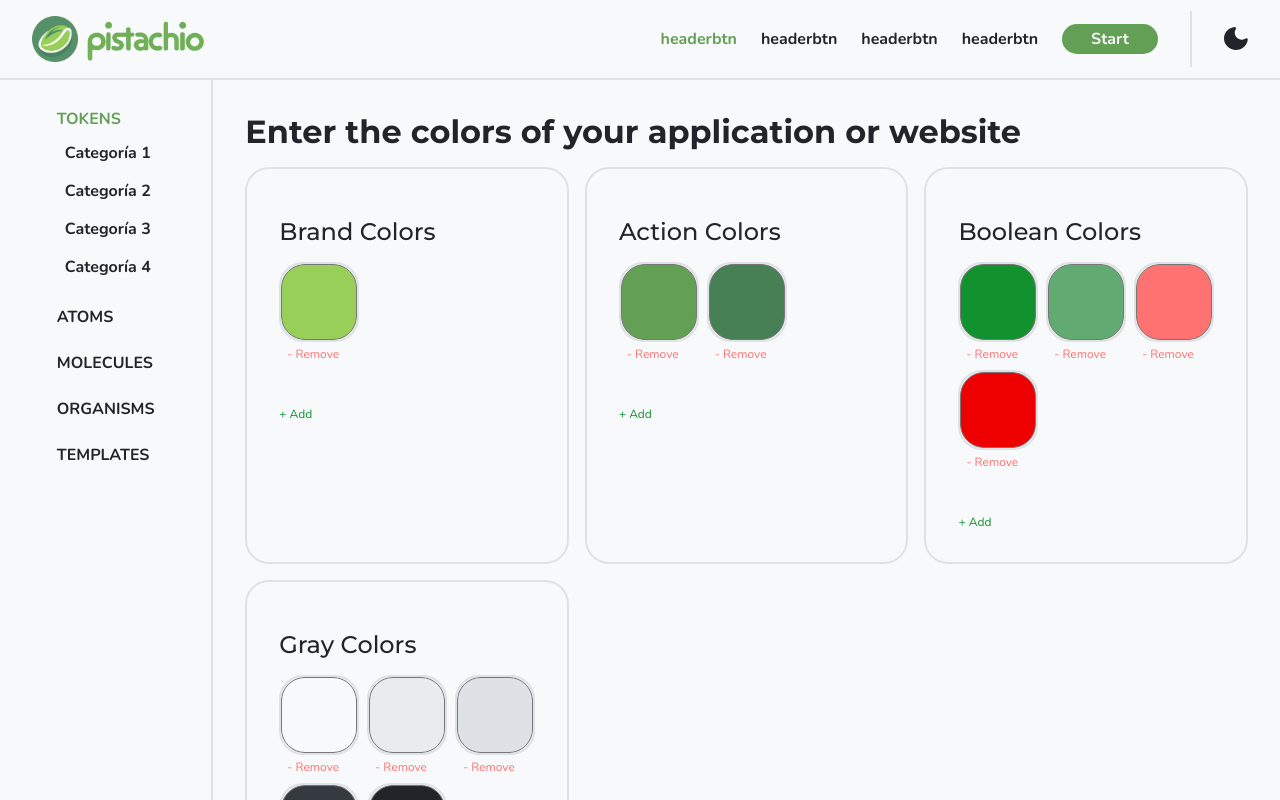
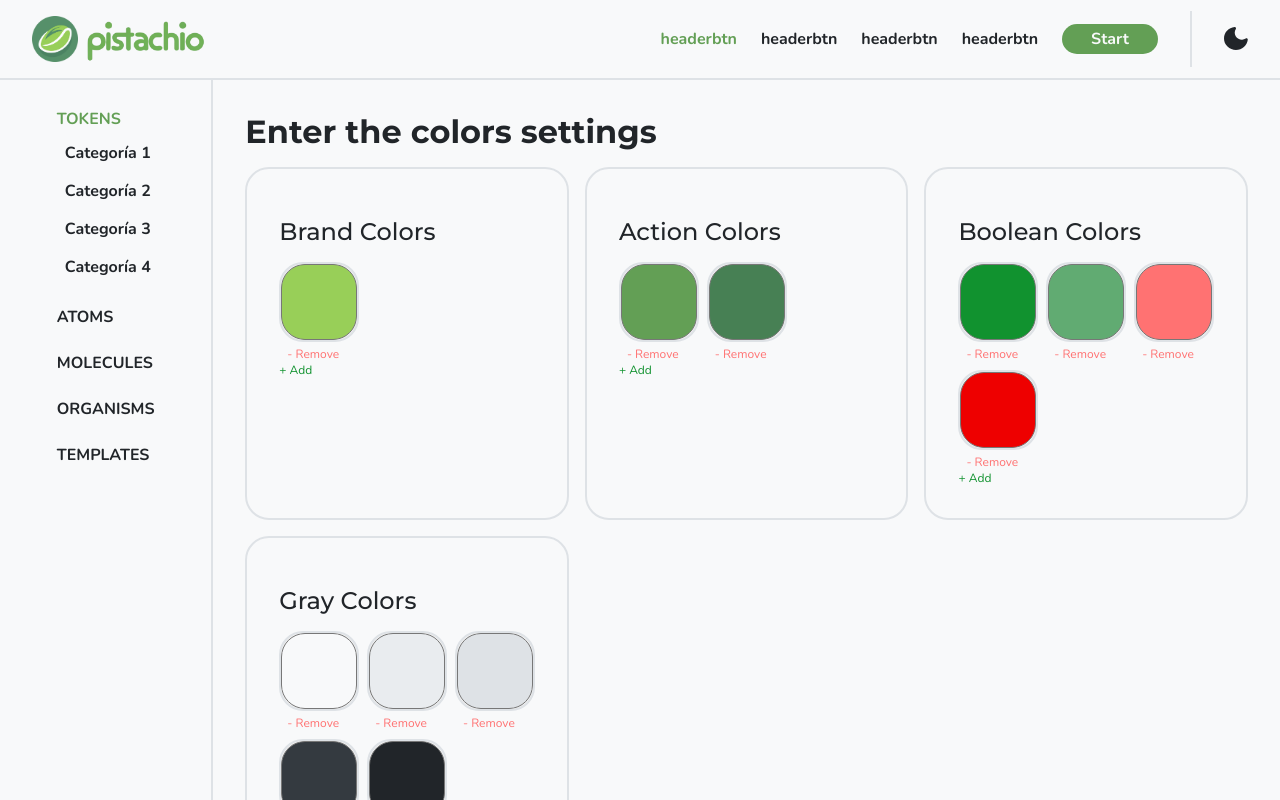
Before and after one commit to devMateos/pistachioCSS, a Vue app: page / in a window 1280 px wide. Built offline with nearby package versions, Linux system fonts and the light colour scheme.

Commit message:
chore: Create JavaScript object for spacing data

```diff
--- a/src/assets/css/tokens.css
+++ b/src/assets/css/tokens.css
@@ -35,14 +35,14 @@
   --font-size-XS: 1.2rem;
 
   /* Spacing */
-  --spacing-unit: .4rem;
+  --spacing-min-unit: .4rem;
 
-  --spacing-XS: var(--spacing-unit);
-  --spacing-S: calc(var(--spacing-unit) * 2);
-  --spacing-M: calc(var(--spacing-unit) * 4);
-  --spacing-L: calc(var(--spacing-unit) * 6);
-  --spacing-XL: calc(var(--spacing-unit) * 8);
-  --spacing-XXL: calc(var(--spacing-unit) * 10);
+  --spacing-XS: var(--spacing-min-unit);
+  --spacing-S: calc(var(--spacing-min-unit) * 2);
+  --spacing-M: calc(var(--spacing-min-unit) * 4);
+  --spacing-L: calc(var(--spacing-min-unit) * 6);
+  --spacing-XL: calc(var(--spacing-min-unit) * 8);
+  --spacing-XXL: calc(var(--spacing-min-unit) * 10);
 
   /* Colors */
 
--- a/src/assets/js/colors.js
+++ b/src/assets/js/colors.js
@@ -1,3 +1,4 @@
+import { findVariableValue } from '@/assets/js/findVariableValue.js'
 export { colors };
 
 let colors = [{
@@ -66,41 +67,32 @@ let colors = [{
     },
   ],
 }];
-const findvariableValue = (colorVariable) => {
-  for (let key in colors[0]) {
-    let color = colors[0][key].find(color => color.cssVariable === colorVariable);
-    if (color) {
-      return color.variableValue;
-    }
-  }
-  return undefined;
-}
 
 /* LIGHT MODE COLORS */
 let lightColors = [
   {
     cssVariable: '--color-background-primary',
-    variableValue:  findvariableValue('--color-light'),
+    variableValue:  findVariableValue('--color-light', colors),
 
   }, {
     cssVariable: '--color-background-secondary',
-    variableValue:  findvariableValue('--color-light-gray'),
+    variableValue:  findVariableValue('--color-light-gray', colors),
 
   }, {
     cssVariable: '--color-text',
-    variableValue:  findvariableValue('--color-darker'),
+    variableValue:  findVariableValue('--color-darker', colors),
 
   }, {
     cssVariable: '--color-action',
-    variableValue:  findvariableValue('--color-accent-primary'),
+    variableValue:  findVariableValue('--color-accent-primary', colors),
 
   }, {
     cssVariable: '--color-action-secondary',
-    variableValue:  findvariableValue('--color-accent-secondary'),
+    variableValue:  findVariableValue('--color-accent-secondary', colors),
 
   }, {
     cssVariable: '--border-color',
-    variableValue:  findvariableValue('--color-gray'),
+    variableValue:  findVariableValue('--color-gray', colors),
 
   },
 ];
@@ -108,27 +100,27 @@ let lightColors = [
 let darkColors = [
   {
     cssVariable: '--color-background-primary',
-    variableValue: findvariableValue('--color-dark'),
+    variableValue: findVariableValue('--color-dark', colors),
 
   }, {
     cssVariable: '--color-background-secondary',
-    variableValue: findvariableValue('--color-darker'),
+    variableValue: findVariableValue('--color-darker', colors),
 
   }, {
     cssVariable: '--color-text',
-    variableValue: findvariableValue('--color-light'),
+    variableValue: findVariableValue('--color-light', colors),
 
   }, {
     cssVariable: '--color-action',
-    variableValue: findvariableValue('--color-accent-secondary'),
+    variableValue: findVariableValue('--color-accent-secondary', colors),
 
   }, {
     cssVariable: '--color-action-secondary',
-    variableValue: findvariableValue('--color-accent-primary'),
+    variableValue: findVariableValue('--color-accent-primary', colors),
 
   }, {
     cssVariable: '--border-color',
-    variableValue: findvariableValue('--color-light-gray'),
+    variableValue: findVariableValue('--color-light-gray', colors),
 
   },
 ];
--- /dev/null
+++ b/src/assets/js/findVariableValue.js
@@ -0,0 +1,11 @@
+export { findVariableValue }
+
+const findVariableValue = (variable, list) => {
+  for (let key in list[0]) {
+    let element = list[0][key].find(element => element.cssVariable === variable);
+    if (element) {
+      return element.variableValue;
+    }
+  }
+  return undefined;
+}
--- /dev/null
+++ b/src/assets/js/spacing.js
@@ -0,0 +1,72 @@
+export { spacing };
+
+let spacing = [{
+  minimumSpacingUnit: {
+      label: 'Minimum spacing unit',
+      cssVariable: '--spacing-min-unit',
+      variableValue: 0.4,
+    },
+  spacingUnits: [
+    {
+      label: 'XS spacing unit',
+      cssVariable: '--spacing-XS',
+      multiplier: 1,
+      variableValue: '',
+    }, {
+      label: 'S spacing unit',
+      cssVariable: '--spacing-S',
+      multiplier: 2,
+      variableValue: '',
+    }, {
+      label: 'M spacing unit',
+      cssVariable: '--spacing-M',
+      multiplier: 4,
+      variableValue: '',
+    }, {
+      label: 'L spacing unit',
+      cssVariable: '--spacing-L',
+      multiplier: 6,
+      variableValue: '',
+    }, {
+      label: 'XL spacing unit',
+      cssVariable: '--spacing-XL',
+      multiplier: 8,
+      variableValue: '',
+    }, {
+      label: 'XXL spacing unit',
+      cssVariable: '--spacing-XXL',
+      multiplier: 10,
+      variableValue: '',
+    },
+  ],
+  responsiveMultiplierUnit: [
+    {
+      label: 'Mobile unit',
+      cssVariable: '--responsive-multiplier-unit',
+      multiplier: 0.75,
+      breakpoint: 768,
+      variableValue: '',
+    }, {
+      label: 'Tablet unit',
+      cssVariable: '--responsive-multiplier-unit',
+      multiplier: 0.825,
+      breakpoint: 992,
+      variableValue: '',
+    }, {
+      label: 'Desktop unit',
+      cssVariable: '--responsive-multiplier-unit',
+      multiplier: 1,
+      breakpoint: 992,
+      variableValue: '',
+    },
+  ],
+}];
+
+
+spacing[0].spacingUnits.forEach(e => {
+  let result = spacing[0].minimumSpacingUnit.variableValue * e.multiplier;
+  e.variableValue = result;
+});
+spacing[0].responsiveMultiplierUnit.forEach(e => {
+  e.variableValue = e.multiplier;
+});
--- a/src/components/MainLayout/InitialView/Index.vue
+++ b/src/components/MainLayout/InitialView/Index.vue
@@ -1,6 +1,7 @@
 <script setup>
 import { colors } from '@/assets/js/colors.js'
 import { typographies } from '@/assets/js/typographies.js'
+import { spacing } from '@/assets/js/spacing.js'
 import InitialSettings from './InitialSettings.vue';
 
 </script>
@@ -10,15 +11,18 @@ import InitialSettings from './InitialSettings.vue';
     <form action="">
       <InitialSettings
         :formSection="'Colors'"
-        :formSectionTitle="'Enter the colors of your application or website'"
+        :formSectionTitle="'Enter the colors settings'"
         :formItemsList="colors[0]"
-        :methods="findvariableValue"
       />
       <InitialSettings
         :formSection="'Font'"
         :formSectionTitle="'Enter the typography settings'"
         :formItemsList="typographies[0]"
-        :methods="findvariableValue"
+      />
+      <InitialSettings
+        :formSection="'Spacing'"
+        :formSectionTitle="'Enter the spacing settings'"
+        :formItemsList="spacing[0]"
       />
     </form>
   </section>
--- a/src/components/MainLayout/InitialView/InitialSettings.vue
+++ b/src/components/MainLayout/InitialView/InitialSettings.vue
@@ -51,15 +51,15 @@ const { formItemsList } = toRefs(props);
           >
           <RemoveButton/>
         </div>
-      </div><br>
+      </div>
 
     <!-- FONTS FORM -->
       <div class="card__grid"
         v-if="formSection === 'Font'"
       >
-        <!-- Font family & font size -->
+        <!-- Font family -->
         <div class="card__item"
-        v-if="key !== 'weight'"
+        v-if="key === 'family'"
         >
         <div
         v-for="(element, index) in item"
@@ -87,9 +87,26 @@ const { formItemsList } = toRefs(props);
             <label for="">{{ element.label }}: {{ element.variableValue }}</label>
           </div>
         </div>
-      </div><br>
-    <AddButton />
-  </div><br>
+      </div>
+
+      <!-- Font family -->
+      <div class="card__item"
+      v-if="key === 'size'"
+      >
+        <div
+        v-for="(element, index) in item"
+            :key="index"
+          >
+          <input type="text" class="form__input-item"
+            v-model="element.cssVariable"
+          >
+          <input type="number" class="form__input-item"
+            v-model="element.variableValue"
+          >
+          </div>
+        </div>
+      <AddButton />
+    </div>
   </div>
 </template>
 
```
